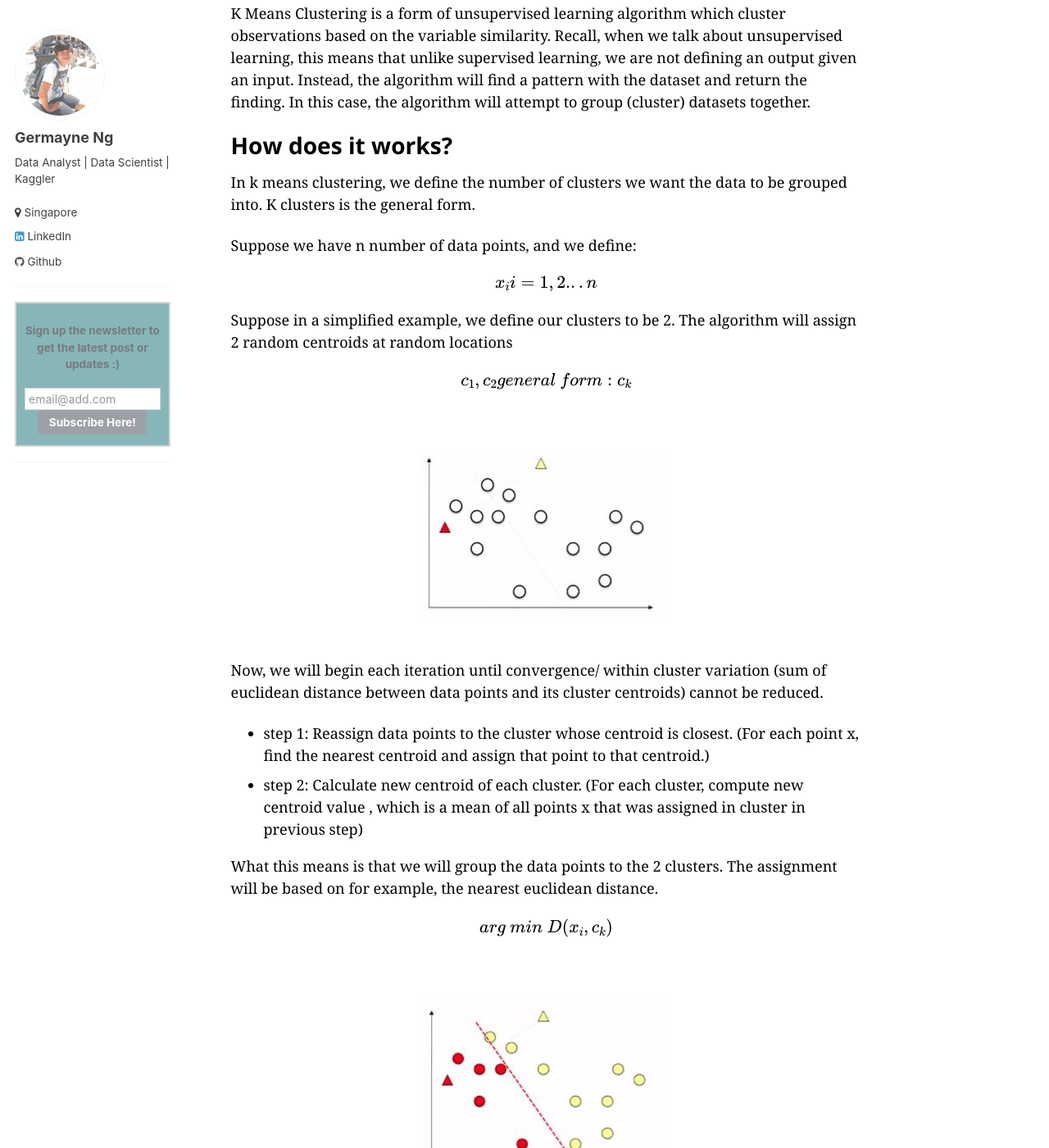
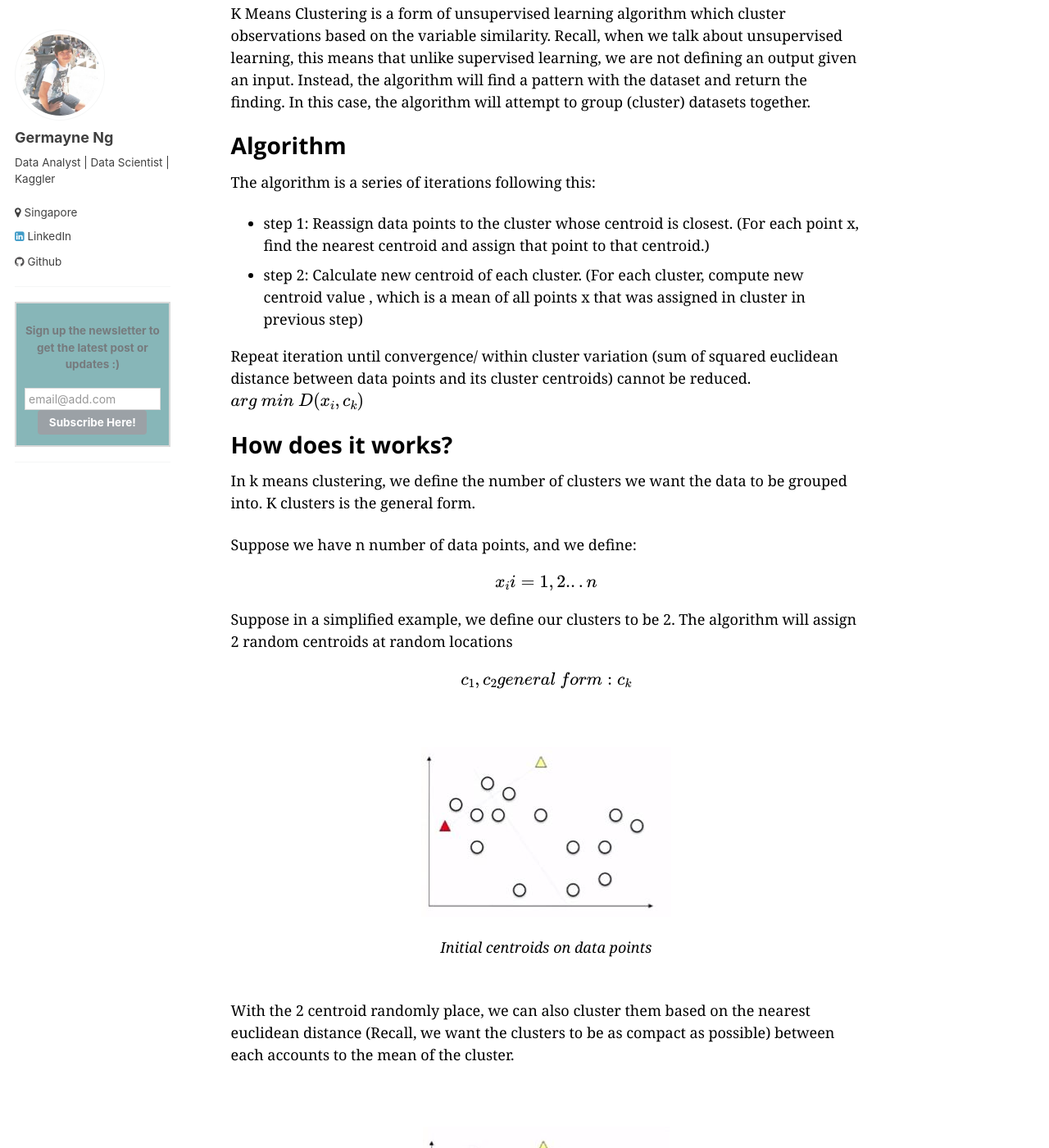
Before and after one commit to germayneng/template-_githubpages, a Jekyll site: the page built from _posts/2017-08-01-K_means_clustering.md, in a window 1280 px wide and 1400 px high, scrolled down 239 px. Shown: the whole window at 82% size. Built offline with Jekyll 4.4.1, drawn with Linux system fonts in a browser that asks for light colours; formulas are drawn with MathJax 3; comment, search, counter and statistics services are not loaded; some of the changed text lies outside the part shown.

Commit message:
Update 2017-08-01-K_means_clustering.md

```diff
--- a/_posts/2017-08-01-K_means_clustering.md
+++ b/_posts/2017-08-01-K_means_clustering.md
@@ -15,6 +15,19 @@ Today, we will be exploring and discussing k means clustering.
 
 K Means Clustering is a form of  unsupervised learning algorithm which cluster observations based on the variable similarity.
 Recall, when we talk about unsupervised learning, this means that unlike supervised learning, we are not defining an output given an input. Instead, the algorithm will find a pattern with the dataset and return the finding. In this case, the algorithm will attempt to group (cluster) datasets together.
+
+# Algorithm
+
+The algorithm is a series of iterations following this:
+
+* step 1: Reassign data points to the cluster whose centroid is closest. (For each point x, find the nearest centroid and assign that point to that centroid.)
+* step 2: Calculate new centroid of each cluster. (For each cluster, compute new centroid value , which is a mean of all points x that was assigned in cluster in previous step)
+
+Repeat iteration until convergence/ within cluster variation (sum of squared euclidean distance between data points and its cluster centroids) cannot be reduced.
+$$
+arg \ min \ D(x_{i},c_k)
+$$
+
 
 
 # How does it works?
@@ -39,32 +52,24 @@ $$
 
 <br>
 <center><img src="/images/k_means_image/k_means_1.JPG?style=centerme"></center>
+_<center>Initial centroids on data points</center>_
 <br>
 
-Now, we will begin each iteration until convergence/ within cluster variation (sum of euclidean distance between data points and its cluster centroids) cannot be reduced.
 
-
-* step 1: Reassign data points to the cluster whose centroid is closest. (For each point x, find the nearest centroid and assign that point to that centroid.)
-* step 2: Calculate new centroid of each cluster. (For each cluster, compute new centroid value , which is a mean of all points x that was assigned in cluster in previous step)
-
-
-What this means is that we will group the data points to the 2 clusters. The assignment will be based on for example, the nearest euclidean distance.
-
-$$
-arg \ min \ D(x_{i},c_k)
-$$
-
+With the 2 centroid randomly place, we can also cluster them based on the nearest euclidean distance  (Recall, we want the clusters to be as compact as possible) between each accounts to the mean of the cluster.
 
 
 <br>
 <center><img src="/images/k_means_image/k_means_2.JPG?style=centerme"></center>
+_<center>Clusters based on initial centroid</center>_
 <br>
 
-And with that, we will have them group in the clusters. Now, we will begin step 2, to compute the new centroid based on the mean of the cluster. So now, we have 2 new centroids.
 
+Now, we will begin step 2, to compute the new centroid based on the mean of the cluster. So now, we have 2 new centroids.
 
 <br>
 <center><img src="/images/k_means_image/k_means_3.JPG?style=centerme"></center>
+_<center>Running step 2: New centroids computed based on the mean of clusters</center>
 <br>
 
 
@@ -72,6 +77,7 @@ This will be repeated till  none of the cluster assignments change. The next ite
 
 <br>
 <center><img src="images/k_means_image/k_means_4.JPG?style=centerme"></center>
+_<center>Repeat step 1 & 2 again in next iteration</center>
 <br>
 
 
```
